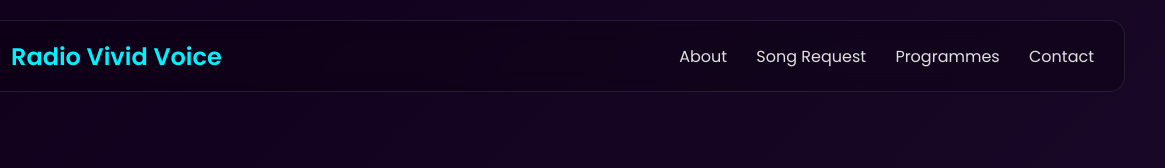
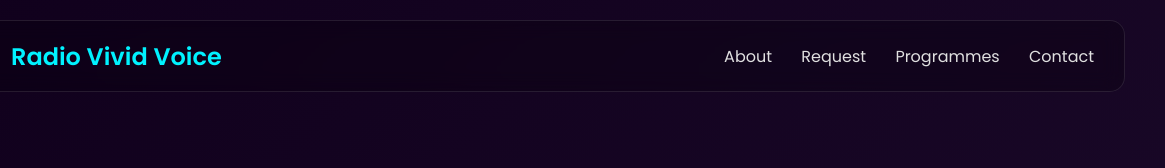
Before and after one commit to radiovividvoice/app, a plain HTML site: page index.html in a window 1280 px wide. Shown: the top 168 px of the page, 115-1280 px from the left. Drawn offline with Linux system fonts and the light colour scheme; a web font is replaced by a local one.

Commit message:
Rename 'Song Request' link to 'Request'

```diff
--- a/index.html
+++ b/index.html
@@ -379,7 +379,7 @@
             </div>
             <div class="nav-links">
                 <a href="#" data-modal="about">About</a>
-                <a href="#" data-modal="request">Song Request</a>
+                <a href="#" data-modal="request">Request</a>
                 <a href="#" data-modal="programmes">Programmes</a>
                 <a href="#" data-modal="contact">Contact</a>
             </div>
```
